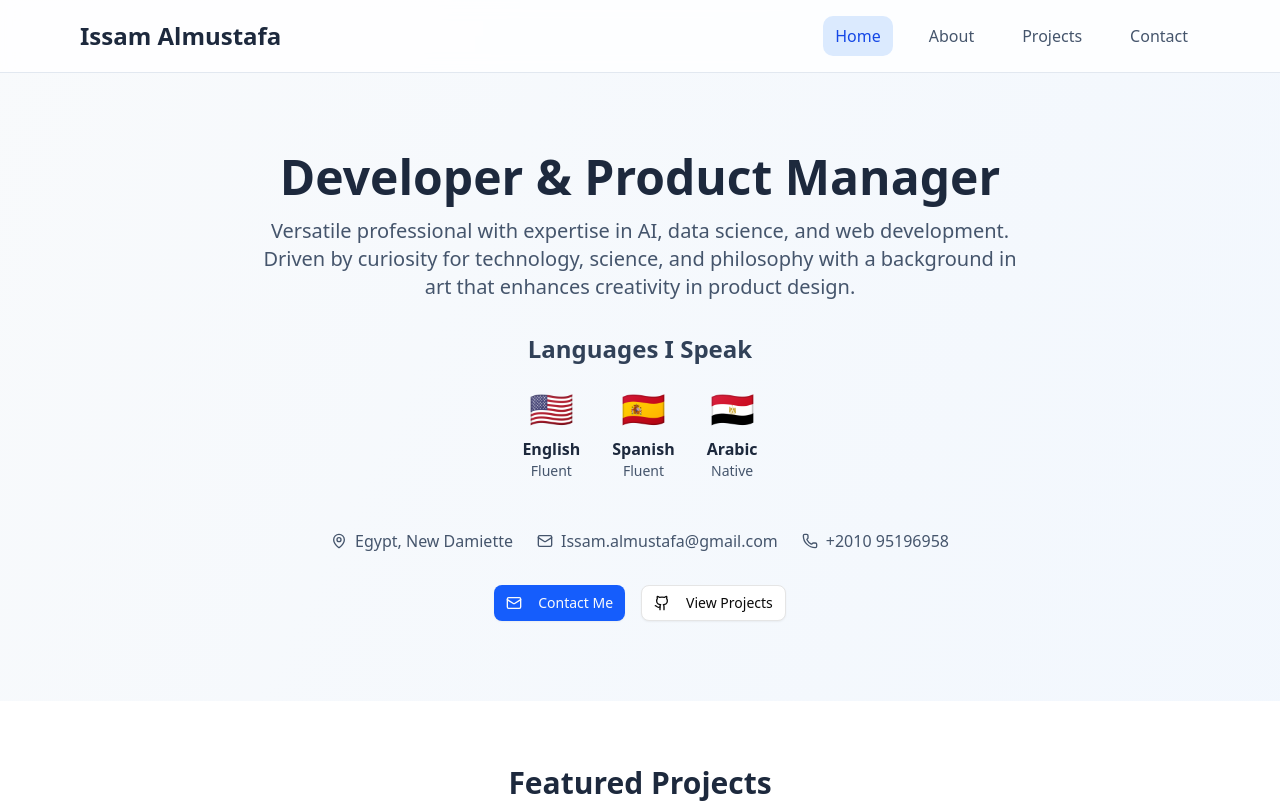
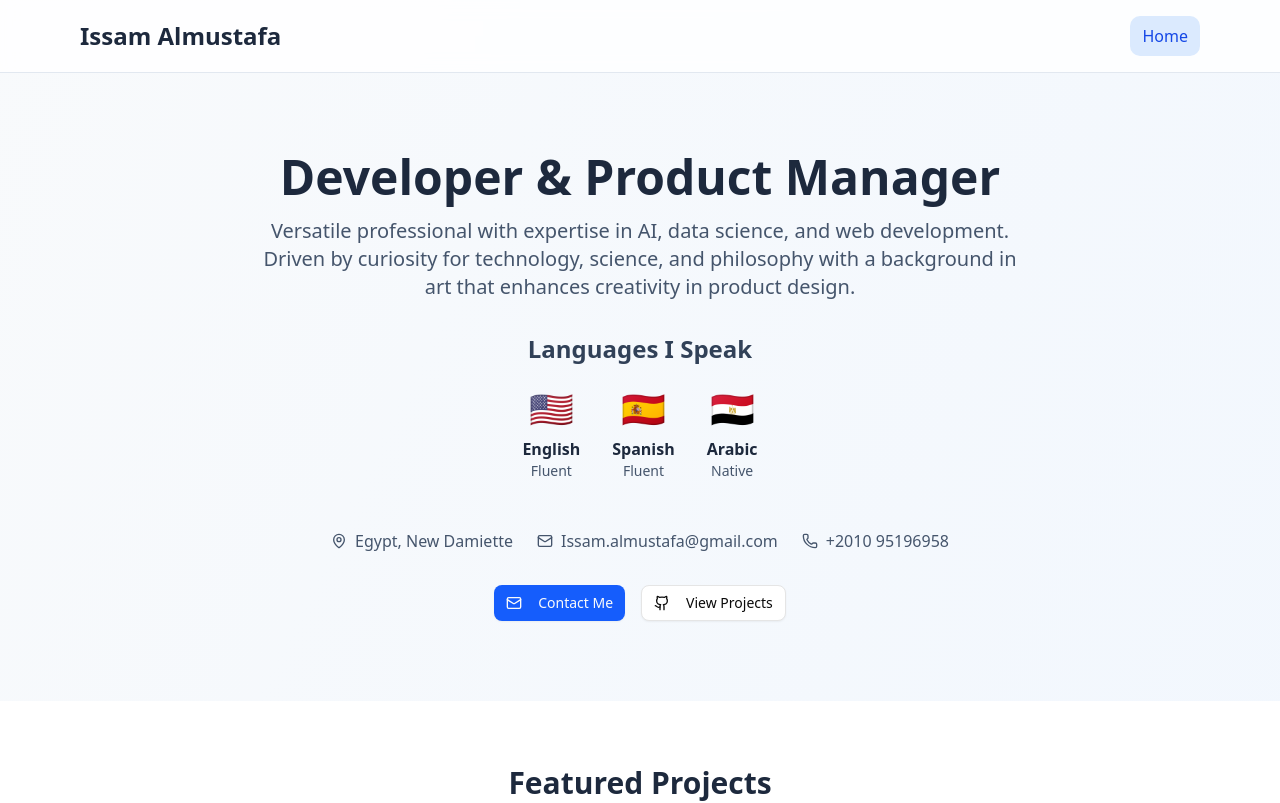
Before and after one commit to issamchong/profile, a React (Vite) app: page / in a window 1280 px wide. Shown: the top 803 px of the page. Built offline with nearby package versions, Linux system fonts and the light colour scheme.

Commit message:
Update App.jsx

```diff
--- a/src/App.jsx
+++ b/src/App.jsx
@@ -74,7 +74,7 @@ function App() {
           <div className="flex justify-between items-center">
             <h1 className="text-2xl font-bold text-slate-800">Issam Almustafa</h1>
             <nav className="hidden md:flex space-x-6">
-              {['Home', 'About', 'Projects', 'Contact'].map((item) => (
+              {['Home'].map((item) => (
                 <button
                   key={item}
                   onClick={() => setActiveSection(item.toLowerCase())}
```
